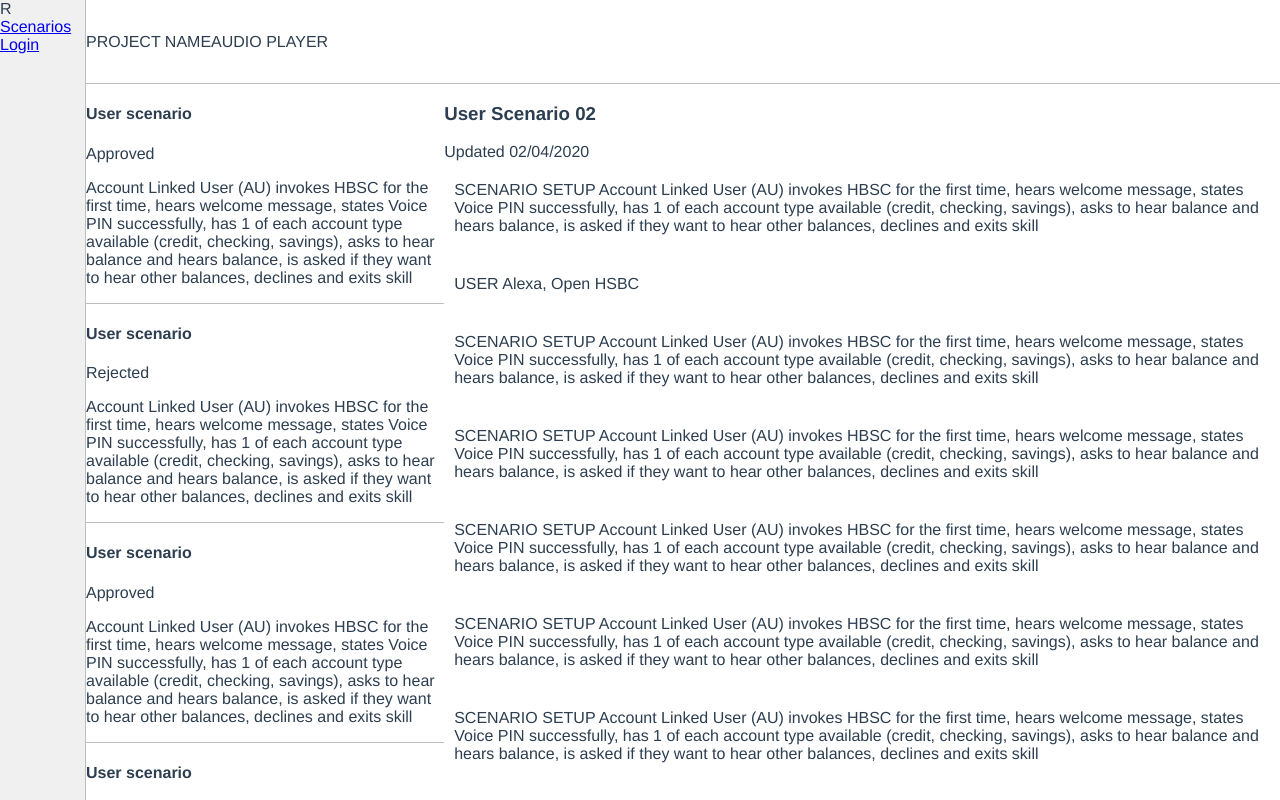
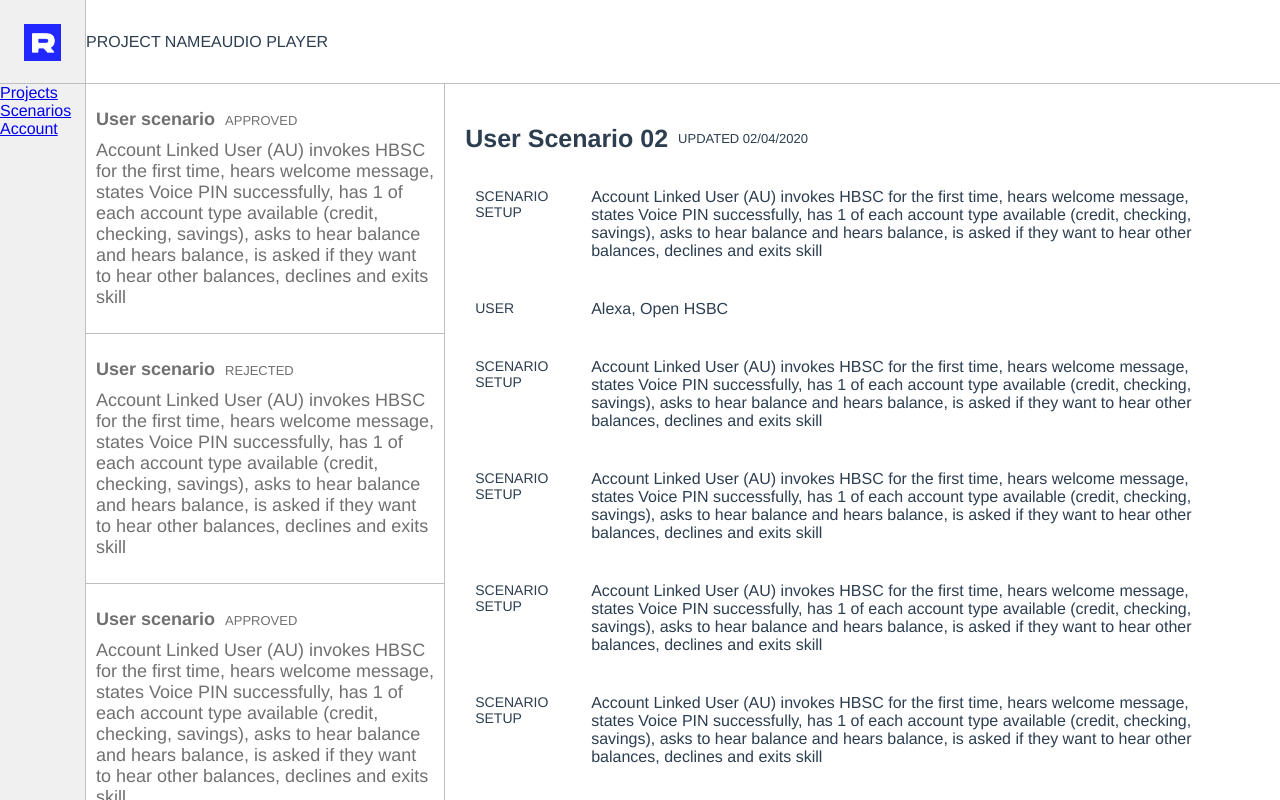
Before and after one commit to patocorrenti/vx-frontend, a Vue app: page /scenarios in a window 1280 px wide. Built offline with nearby package versions, Linux system fonts and the light colour scheme.

Commit message:
scenario basic design styles

```diff
--- a/src/App.vue
+++ b/src/App.vue
@@ -24,9 +24,14 @@
 </script>
 
 <style lang="scss">
+html {
+  /* 1rem = 10px */
+  font-size: 62.5%;
+}
 body {
+  font-size: 1.6rem;
+  margin: 0;
   padding: 0;
-  margin: 0;
 }
 
 #app {
--- a/src/components/Navigation.vue
+++ b/src/components/Navigation.vue
@@ -1,8 +1,13 @@
 <template>
   <nav class="main-nav">
-    <div class="logo">R</div>
+    <div class="logo">
+      <router-link to="/">
+        <img alt="Rain logo" src="../assets/rain_logo.png">
+      </router-link>
+    </div>
+    <router-link to="/scenarios">Projects</router-link>
     <router-link to="/scenarios">Scenarios</router-link>
-    <router-link to="/">Login</router-link>
+    <router-link to="/">Account</router-link>
   </nav>
 </template>
 
@@ -26,5 +31,18 @@
   top: 0;
   width: 100%;
   z-index: 2;
+
+  .logo {
+    border-bottom: solid 1px $color-line-grey;
+    box-sizing: border-box;
+    height: $desktop__header__height;
+    padding: 24px;
+
+    img {
+      display: block;
+      height: auto;
+      max-width: 100%;
+    }
+  }
 }
 </style>
--- a/src/components/scenarios/List.vue
+++ b/src/components/scenarios/List.vue
@@ -2,12 +2,12 @@
   <nav class="scenarios-list">
     <ul>
       <li v-for="(scenario, key) in scenarios" :key="key">
-        <article>
+        <article class="scenario-item">
           <header>
-            <h4>{{ scenario.name }}</h4>
-            <div>{{ scenario.status }}</div>
+            <h4 class="title">{{ scenario.name }}</h4>
+            <div class="status">{{ scenario.status }}</div>
           </header>
-          <p>{{ scenario.content }}</p>
+          <p class="excerpt">{{ scenario.content }}</p>
         </article>
       </li>
     </ul>
@@ -23,6 +23,7 @@
 
 <style lang="scss">
 .scenarios-list {
+  border-right: solid 1px $color-line-grey;
   height: $desktop__main-content__height;
   overflow: auto;
   width: 30%;
@@ -34,5 +35,31 @@
       border-bottom: solid 1px $color-line-grey;
     }
   }
+  .scenario-item {
+    color: $color-text-grey;
+    padding: 25px 10px;
+
+    > header {
+      margin-bottom: 10px;
+    }
+
+    .title {
+      display: inline-block;
+      font-size: 1.8rem;
+      font-weight: bold;
+      margin: 0;
+    }
+    .status {
+      display: inline-block;
+      font-size: 1.3rem;
+      margin-left: 10px;
+      text-transform: uppercase;
+    }
+
+    .excerpt {
+      font-size: 1.8rem;
+      margin: 0;
+    }
+  }
 }
 </style>
--- /dev/null
+++ b/src/components/scenarios/Text.vue
@@ -0,0 +1,31 @@
+<template>
+  <div class="scenario-item-text">
+    <div class="type">{{ item.type }}</div>
+    <div class="text">{{ item.content }}</div>
+  </div>
+</template>
+
+<script>
+export default {
+  name: 'Scenarios View Text',
+  props: ['item']
+}
+</script>
+
+<style lang="scss">
+.scenario-item-text {
+  display: flex;
+
+  .type {
+    font-size: 1.4rem;
+    width: 80px;
+  }
+  .text {
+    box-sizing: border-box;
+    flex: 1 1 0;
+    font-size: 1.6rem;
+    padding-left: 36px;
+    max-width: 663px;
+  }
+}
+</style>
--- a/src/components/scenarios/View.vue
+++ b/src/components/scenarios/View.vue
@@ -1,13 +1,12 @@
 <template>
   <article class="scenarios-view">
-    <header>
-      <h1>{{ scenario.name }}</h1>
-      <div>Updated {{ scenario.updated }}</div>
+    <header class="scenario-header">
+      <h1 class="title">{{ scenario.name }}</h1>
+      <div class="status">Updated {{ scenario.updated }}</div>
     </header>
-    <ol>
+    <ol class="scenario-content">
       <li v-for="(item, key) in scenario.items" :key="key">
-        {{ item.type }}
-        {{ item.content }}
+        <ScenarioText :item="item"/>
       </li>
       <li>
         {{ scenario.name }} was updated on {{ scenario.updated }}
@@ -19,19 +18,43 @@
 </template>
 
 <script>
+import ScenarioText from '@/components/scenarios/Text.vue';
+
 export default {
   name: 'Scenarios View',
-  props: ['scenario']
+  props: ['scenario'],
+  components: {
+    ScenarioText
+  }
 }
 </script>
 
 <style lang="scss">
 .scenarios-view {
+  box-sizing: border-box;
   flex: 1 1 0;
   height: $desktop__main-content__height;
   overflow: auto;
+  padding: 40px 20px;
 
-  > ol {
+  .scenario-header {
+    margin-bottom: 15px;
+
+    .title {
+      display: inline-block;
+      font-size: 2.5rem;
+      margin: 0;
+      vertical-align: middle;
+    }
+    .status {
+      display: inline-block;
+      font-size: 1.3rem;
+      margin-left: 10px;
+      vertical-align: middle;
+      text-transform: uppercase;
+    }
+  }
+  .scenario-content {
     @include reset-list;
 
     > li {
--- a/src/styles/_variables.scss
+++ b/src/styles/_variables.scss
@@ -1,6 +1,7 @@
 // Colors
 $color-light-grey: #f0f0f0;
 $color-line-grey: #bebebe;
+$color-text-grey: #707070;
 
 // Layout
 $desktop__navigation__width: 86px;
--- a/src/views/Login.vue
+++ b/src/views/Login.vue
@@ -1,7 +1,7 @@
 <template>
   <div class="home">
     <h1>Login</h1>
-    <img alt="Vue logo" src="../assets/logo.png">
+
     <p>Lorem ipsum dolor sit amet, consectetur adipiscing elit. Proin eleifend, nulla et volutpat eleifend, ligula felis venenatis nunc, sed viverra augue justo a metus. Suspendisse potenti. Integer tempor magna vitae leo porta, ornare sollicitudin magna sollicitudin. Quisque tristique turpis eu justo imperdiet iaculis et venenatis purus. Etiam iaculis porta turpis id aliquam. Vivamus pellentesque consectetur elit. Lorem ipsum dolor sit amet, consectetur adipiscing elit.</p>
     <p>Vivamus mi leo, porta molestie ex vitae, placerat faucibus augue. Vestibulum a semper enim. Nullam vel ligula maximus, pretium risus non, ultricies sem. Donec cursus accumsan ligula ac viverra. In non molestie velit. Donec sollicitudin interdum egestas. Curabitur euismod turpis mauris, vel egestas quam dapibus in. Aliquam accumsan tempor gravida. Integer at eros vitae magna aliquam tincidunt eu sed risus. Duis tempus bibendum risus sed elementum. Pellentesque finibus sodales fringilla. Cras euismod, ligula sed sagittis finibus, lorem nulla pharetra mi, eu cursus sem sem eget metus.</p>
     <p>Vivamus malesuada quis arcu vitae ullamcorper. Aliquam at libero nec mauris mattis venenatis. Suspendisse nec tellus id est elementum vestibulum sed in orci. Nullam in aliquet lorem. Mauris accumsan elit velit, ut fringilla neque fermentum nec. Ut egestas elit in velit pulvinar mollis vel eu sapien. Suspendisse ornare leo eu massa iaculis viverra eget quis nisl. Aliquam sem lacus, convallis id massa consectetur, dapibus volutpat est. Nunc maximus urna nec lectus mollis, eu pulvinar nibh sodales. Duis sollicitudin magna eget dolor gravida, non commodo ligula tincidunt. Pellentesque elementum sapien eu diam efficitur luctus.</p>
--- a/vue.config.js
+++ b/vue.config.js
@@ -3,6 +3,7 @@
       loaderOptions: {
         sass: {
           prependData: `
+            @import "@/styles/_fonts.scss";
             @import "@/styles/_variables.scss";
             @import "@/styles/_mixins.scss";
           `
```
Also changed, not shown: src/assets/logo.png (deleted), src/assets/rain_logo.png (added), src/styles/_fonts.scss (added).
